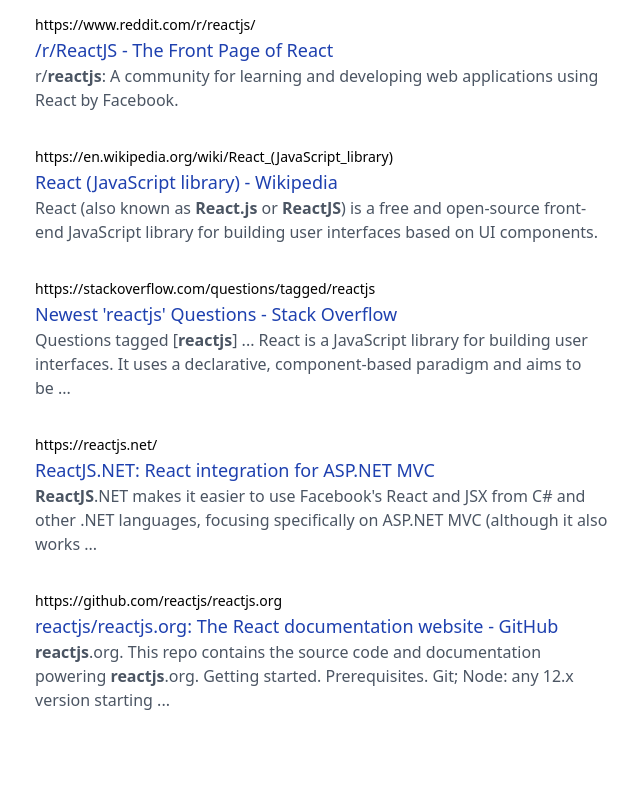
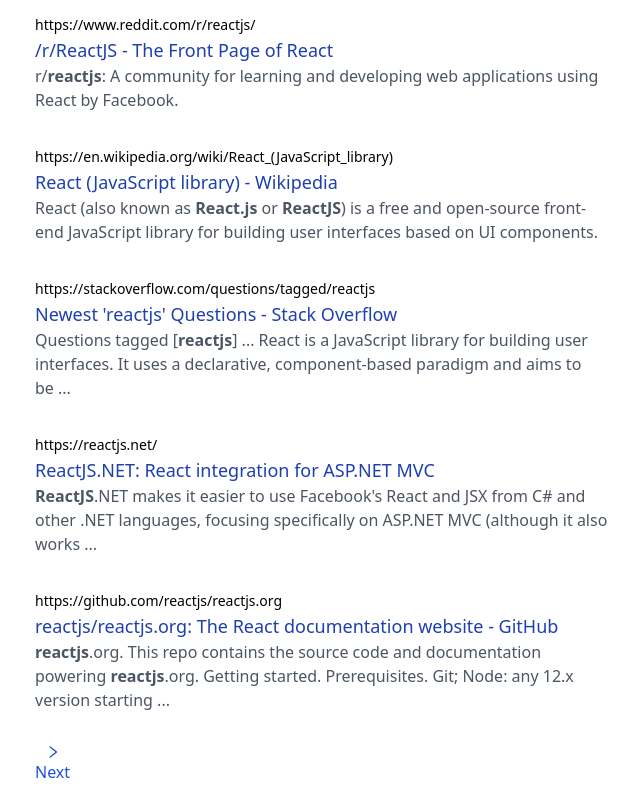
Before and after one commit to wildcatco/google-clone, a Next.js app: page /search in a window 1280 px wide. Shown: the part 931-1731 px from the top of the page, without its empty margins (141-781 px from the left). Before the commit the page ends 1675 px from the top, so only its background shows below. Built offline with nearby package versions, Linux system fonts and the light colour scheme; no server answers.

Commit message:
Create pagination buttons

```diff
--- /dev/null
+++ b/components/pagination-buttons.tsx
@@ -0,0 +1,50 @@
+import Link from "next/link";
+import { useRouter } from "next/router";
+import { AiOutlineLeft, AiOutlineRight } from "react-icons/ai";
+
+const PaginationButtons = () => {
+  const router = useRouter();
+  const { term, searchType } = router.query;
+  const startIndex = Number(router.query.start) || 1;
+
+  return (
+    <div className="flex justify-between px-10 sm:justify-start sm:space-x-44 sm:px-0 text-blue-700 pb-4">
+      {startIndex > 10 && (
+        <Link
+          href={{
+            pathname: "/search",
+            query: {
+              term,
+              searchType,
+              start: startIndex - 10,
+            },
+          }}
+        >
+          <div className="flex flex-col items-center hover:underline">
+            <AiOutlineLeft />
+            Prev
+          </div>
+        </Link>
+      )}
+      {startIndex < 90 && (
+        <Link
+          href={{
+            pathname: "/search",
+            query: {
+              term,
+              searchType,
+              start: startIndex + 10,
+            },
+          }}
+        >
+          <div className="flex flex-col items-center hover:underline">
+            <AiOutlineRight />
+            <p>Next</p>
+          </div>
+        </Link>
+      )}
+    </div>
+  );
+};
+
+export default PaginationButtons;
--- a/components/search-results.tsx
+++ b/components/search-results.tsx
@@ -1,4 +1,5 @@
 import parse from "html-react-parser";
+import PaginationButtons from "./pagination-buttons";
 
 interface SearchResult {
   cacheId: string;
@@ -42,6 +43,7 @@
           <p className="text-gray-600">{parse(result.htmlSnippet)}</p>
         </div>
       ))}
+      <PaginationButtons />
     </div>
   );
 };
--- a/pages/search.tsx
+++ b/pages/search.tsx
@@ -40,11 +40,12 @@
     data = mockedResponse;
   } else {
     const { term, searchType } = context.query;
+    const startIndex = context.query.start || "1";
     const url = `https://www.googleapis.com/customsearch/v1?key=${
       process.env.SEARCH_API_KEY
     }&cx=${process.env.SEARCH_CONTEXT_KEY}&q=${term}${
       searchType === "image" ? "&searchType=image" : ""
-    }`;
+    }&start=${startIndex}`;
 
     const response = await fetch(url);
     data = await response.json();
```
